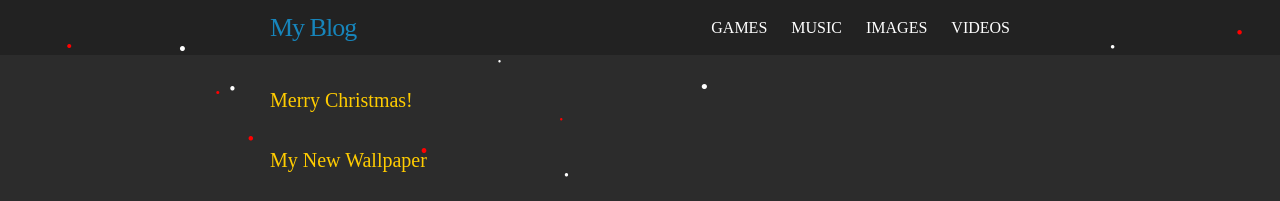
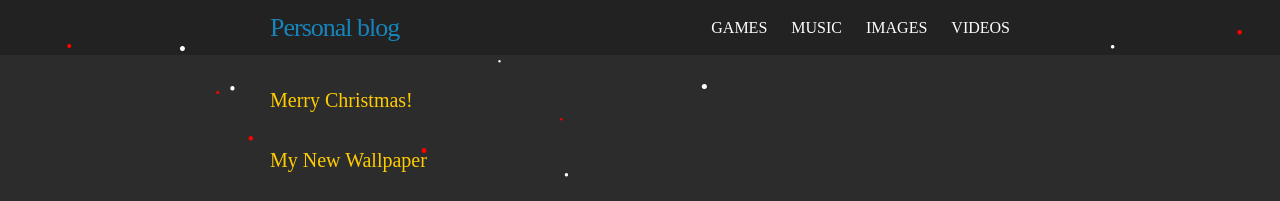
Before and after one commit to skandyn-sh/skandyn-sh.github.io, a Jekyll site: the page built from index.html, in a window 1280 px wide. Shown: the top 201 px of the page. Built offline with Jekyll 4.4.1, drawn with Linux system fonts in a browser that asks for light colours; nearby versions of some CDN libraries; library files that are not in the unit come from our copies; comment, search, counter and statistics services are not loaded.

Commit message:
Update _config.yml

```diff
--- a/_config.yml
+++ b/_config.yml
@@ -1,4 +1,4 @@
-title: My Blog
+title: Personal blog
 email:
 baseurl: "" # the subpath of your site, e.g. /blog
 url: "http://skandyn-sh.github.io" # the base hostname & protocol for your site, e.g. http://example.com
```
